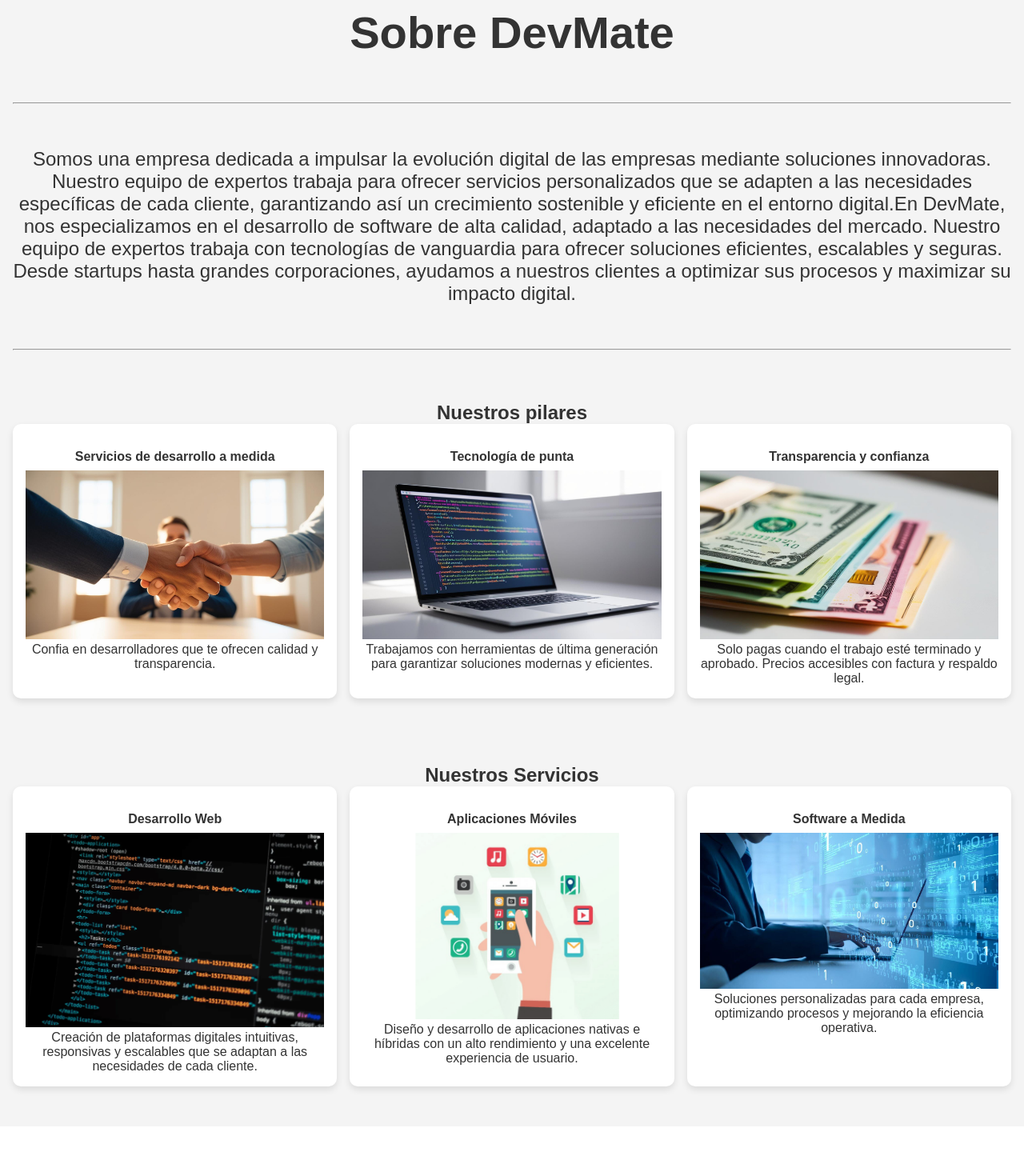
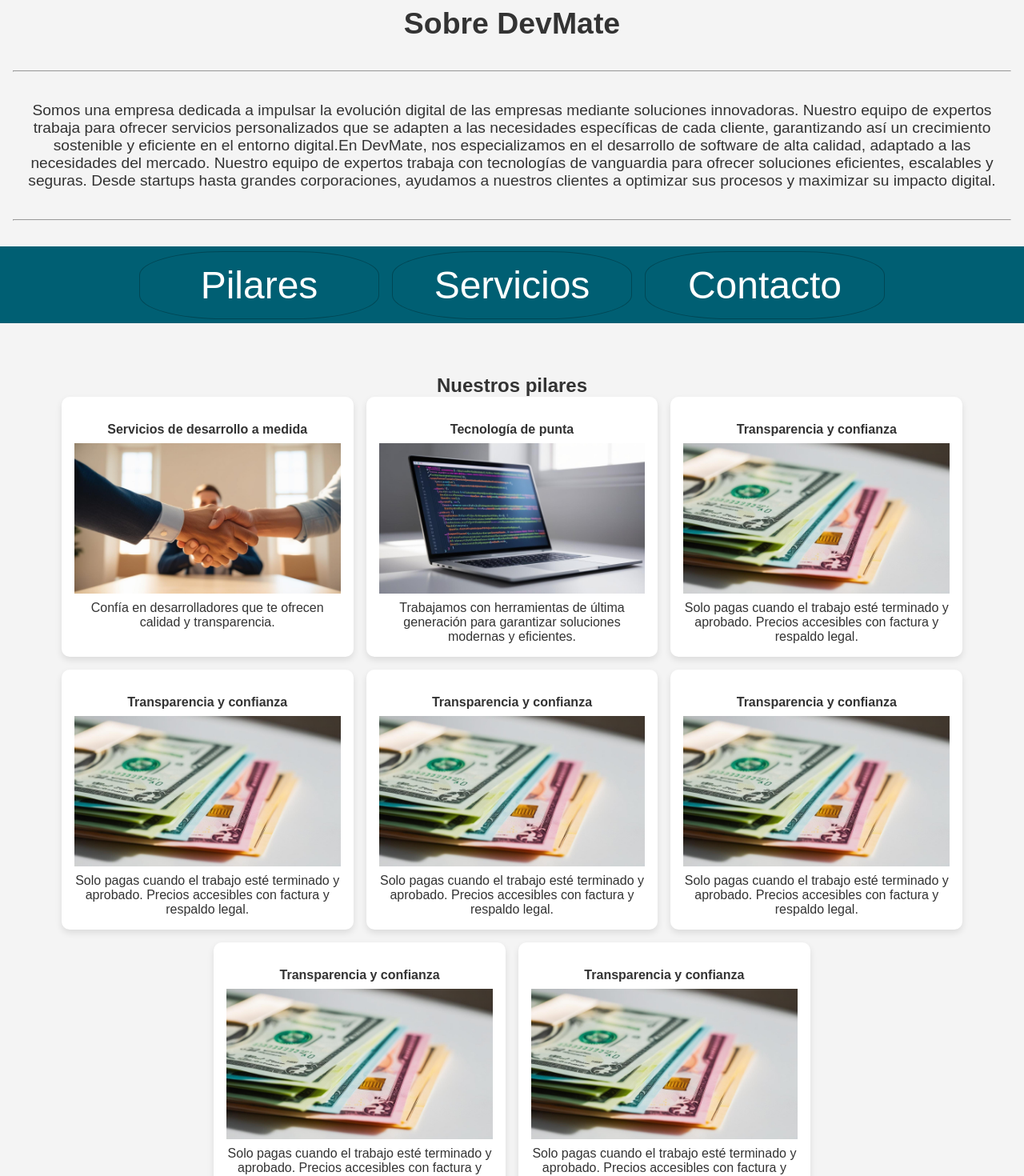
Before and after one commit to Roony11-1/Roony11-1.github.io, a React (Vite) app: page / in a window 1280 px wide. Shown: the part 520-1990 px from the top of the page at 80% size. Before the commit the page ends 1928 px from the top, so only its background shows below. Built offline with nearby package versions, Linux system fonts and the light colour scheme.

Commit message:
re-organizacion del body para crear un panel centrar con botones

```diff
--- a/src/App.jsx
+++ b/src/App.jsx
@@ -5,9 +5,9 @@
 export function App()
 {
     return(
-        <>
+        <main>
             <Header></Header>
             <Body></Body>
-        </>
+        </main>
     )
 }
--- a/src/Body.jsx
+++ b/src/Body.jsx
@@ -2,6 +2,37 @@
 import { SobreNosotros } from "./Body/SobreNosotros"
 import { Pilares } from "./Body/Pilares"
 import { Servicios } from "./Body/Servicios"
+import { Contacto } from "./Body/Contacto"
+import { Boton } from './Body/Boton.jsx'
+
+import { useState } from 'react';
+
+const Expositor = () => {
+    const [seccion, setSeccion] = useState('pilares');
+
+    const renderContenido = () => {
+        if (seccion === 'pilares') return <p><Pilares/></p>;
+        if (seccion === 'servicios') return <p><Servicios/></p>;
+        if (seccion === 'contacto') return <p><Contacto/></p>;
+        return null;
+    };
+
+    return (
+        <div className="cuerpoPagina-expositor">
+            <section className="cuerpoPagina-expositor-header">
+                <nav className="cuerpoPagina-expositor-header-nav">
+                    <Boton onClick={() => setSeccion('pilares')}>Pilares</Boton>
+                    <Boton onClick={() => setSeccion('servicios')}>Servicios</Boton>
+                    <Boton onClick={() => setSeccion('contacto')}>Contacto</Boton>
+                </nav>
+            </section>
+
+            <section className="cuerpoPagina-expositor-contenido">
+                {renderContenido()}
+            </section>
+        </div>
+    );
+};
 
 export function Body()
 {
@@ -9,8 +40,7 @@
         <section className='cuerpoPagina'>
             <Banner />
             <SobreNosotros />
-            <Pilares />
-            <Servicios />
+            <Expositor/>
         </section>
     )
 }
--- /dev/null
+++ b/src/Body/Boton.jsx
@@ -0,0 +1,7 @@
+export function Boton({ children, onClick }) {
+    return (
+        <button className='boton' onClick={onClick}>
+            <span>{children}</span>
+        </button>
+    );
+}
--- /dev/null
+++ b/src/Body/Contacto.jsx
@@ -0,0 +1,16 @@
+export function Contacto() {
+    return (
+        <section id="contact" className="section">
+            <h2>Contacto</h2>
+            <div className="contact-form">
+                <form id="contactForm">
+                    <input type="text" name="nombre" placeholder="Nombre" required />
+                    <input type="email" name="email" placeholder="Correo Electrónico" required />
+                    <textarea name="mensaje" placeholder="Mensaje" rows="5" required></textarea>
+                    <button type="submit">Enviar</button>
+                </form>
+                <div id="mensaje" style={{ display: 'none', color: 'green', marginTop: '10px' }}></div>
+            </div>
+        </section>
+    )
+}
--- a/src/Body/Pilares.jsx
+++ b/src/Body/Pilares.jsx
@@ -1,34 +1,20 @@
 import handshake from '../img/handshake.png'
 import notebook  from '../img/notebook.jpg'
 import billetes  from '../img/billetes.jpg'
-import { Contenedor } from './Contenedor'
+import { Seccion } from './Seccion'
 
-export function Pilares()
-{
-    return(
-        <>
-            <article className="cuerpoPagina-nuestrosPilares">
-                <h2>Nuestros pilares</h2>
-                <article className="cuerpoPagina-pilares">
-                    <Contenedor
-                        contenedorTitle="Servicios de desarrollo a medida"
-                        contenedorImg={handshake}
-                        contenedorText="Confia en desarrolladores que te ofrecen calidad y transparencia."
-                    />
-                    <Contenedor
-                        contenedorTitle="Tecnología de punta"
-                        contenedorImg={notebook}
-                        contenedorText="Trabajamos con herramientas de última generación para garantizar soluciones modernas y eficientes."
-                    />
-                    <Contenedor
-                        contenedorTitle="Transparencia y confianza"
-                        contenedorImg={billetes}
-                        contenedorText="Solo pagas cuando el trabajo esté terminado y aprobado. Precios accesibles con factura y respaldo legal."
-                    />
-                </article>
-            </article>
-            <br />
-        </>
+// Pilares.jsx
+export function Pilares() {
+    const items = [
+        { titulo: "Servicios de desarrollo a medida", img: handshake, texto: "Confía en desarrolladores que te ofrecen calidad y transparencia."},
+        { titulo: "Tecnología de punta", img: notebook, texto: "Trabajamos con herramientas de última generación para garantizar soluciones modernas y eficientes."},
+        { titulo: "Transparencia y confianza", img: billetes, texto: "Solo pagas cuando el trabajo esté terminado y aprobado. Precios accesibles con factura y respaldo legal."},
+        { titulo: "Transparencia y confianza", img: billetes, texto: "Solo pagas cuando el trabajo esté terminado y aprobado. Precios accesibles con factura y respaldo legal."},
+        { titulo: "Transparencia y confianza", img: billetes, texto: "Solo pagas cuando el trabajo esté terminado y aprobado. Precios accesibles con factura y respaldo legal."},
+        { titulo: "Transparencia y confianza", img: billetes, texto: "Solo pagas cuando el trabajo esté terminado y aprobado. Precios accesibles con factura y respaldo legal."},
+        { titulo: "Transparencia y confianza", img: billetes, texto: "Solo pagas cuando el trabajo esté terminado y aprobado. Precios accesibles con factura y respaldo legal."},
+        { titulo: "Transparencia y confianza", img: billetes, texto: "Solo pagas cuando el trabajo esté terminado y aprobado. Precios accesibles con factura y respaldo legal."},
+    ];
 
-    )
+    return <Seccion titulo="Nuestros pilares" items={items} />
 }
--- /dev/null
+++ b/src/Body/Seccion.jsx
@@ -0,0 +1,23 @@
+// Seccion.jsx
+import { Contenedor } from "./Contenedor"
+
+export function Seccion({ titulo, items }) {
+    return (
+        <>
+            <section className="main-seccion">
+                <h2>{titulo}</h2>
+                <article className="body-seccion">
+                    {items.map((item, index) => (
+                        <Contenedor
+                            key={index}
+                            contenedorTitle={item.titulo}
+                            contenedorImg={item.img}
+                            contenedorText={item.texto}
+                        />
+                    ))}
+                </article>
+            </section>
+            <br />
+        </>
+    );
+}
--- a/src/Body/Servicios.jsx
+++ b/src/Body/Servicios.jsx
@@ -1,34 +1,15 @@
 import desarrolloWeb from '../img/web.jpg'
 import appMoviles  from '../img/movil.jpg'
 import softwareMedida  from '../img/custom.jpg'
-import { Contenedor } from './Contenedor'
+import { Seccion } from './Seccion'
 
-export function Servicios()
-{
-    return(
-        <>
-            <article className="cuerpoPagina-nuestrosServicios">
-                <h2>Nuestros Servicios</h2>
-                <article className="cuerpoPagina-servicios">
-                    <Contenedor
-                        contenedorTitle="Desarrollo Web"
-                        contenedorImg={desarrolloWeb}
-                        contenedorText="Creación de plataformas digitales intuitivas, responsivas y escalables que se adaptan a las necesidades de cada cliente."
-                    />
-                    <Contenedor
-                        contenedorTitle="Aplicaciones Móviles"
-                        contenedorImg={appMoviles}
-                        contenedorText="Diseño y desarrollo de aplicaciones nativas e híbridas con un alto rendimiento y una excelente experiencia de usuario."
-                    />
-                    <Contenedor
-                        contenedorTitle="Software a Medida"
-                        contenedorImg={softwareMedida}
-                        contenedorText="Soluciones personalizadas para cada empresa, optimizando procesos y mejorando la eficiencia operativa."
-                    />
-                </article>
-            </article>
-            <br />
-        </>
+// Servicios.jsx
+export function Servicios() {
+    const items = [
+        { titulo: "Desarrollo Web", img: desarrolloWeb, texto: "Creación de plataformas digitales..." },
+        { titulo: "Aplicaciones Móviles", img: appMoviles, texto: "Diseño y desarrollo de apps nativas..." },
+        { titulo: "Software a Medida", img: softwareMedida, texto: "Soluciones personalizadas..." },
+    ];
 
-    )
+    return <Seccion titulo="Nuestros Servicios" items={items} />
 }
--- a/src/Header/Boton.jsx
+++ /dev/null
@@ -1,8 +0,0 @@
-export function Boton({children})
-{
-    return(
-        <button className='barraArriba-botones'>
-            <span>{children}</span>
-        </button>
-    )
-}
--- a/src/css/App.css
+++ b/src/css/App.css
@@ -1,3 +1,21 @@
+/* Botones */
+.boton {
+    cursor: pointer;
+    font-size: 3rem;
+    padding: 6px 16px;
+    border: 1px solid #004755;
+    border-radius: 35%;
+    background: #005F73;
+    color: #fff;
+    height: 85px;
+    width: 300px;
+}
+
+.boton:hover {
+    background: #555;
+    border-radius: 35%;
+}
+
 /* Header */
 .barraArriba {
     background: #005F73;
@@ -7,22 +25,10 @@
     justify-content: space-between;
     align-items: center;
     height: 96px;
-}
 
-.barraArriba-botones {
-    cursor: pointer;
-    font-size: 1rem;
-    padding: 6px 16px;
-    border: 1px solid #005F73;
-    background: #005F73;
-    color: #fff;
-    height: 50px;
-    width: 113px;
-}
-
-.barraArriba-botones:hover {
-    background: #555;
-    border-radius: 5px;
+    position: sticky;
+    top: 0;
+    z-index: 1000;
 }
 
 /* Logo */
@@ -70,7 +76,7 @@
 }
 
 .cuerpoPagina-banner-text {
-    font-size: 2rem; /* mobile-first */
+    font-size: 4rem;
     font-weight: bold;
 }
 
@@ -84,24 +90,39 @@
     font-size: 1.2rem;
 }
 
-/* Pilares */
-.cuerpoPagina-nuestrosPilares {
-    text-align: center;
-    padding: 2rem 1rem;
+/* Expositor */
+.cuerpoPagina-expositor-header {
+    background: #005F73;
+    color: white;
+    padding: 1rem 2rem;
+    display: flex;
+    justify-content: space-between;
+    height: 96px;
+    align-items: center;
+
+    position: sticky;
+    top: 96px;
+    z-index: 999;
+}
+.cuerpoPagina-expositor-header-nav {
+    display: flex;
+    justify-content: center;
+    gap: 1rem;
+    width: 100%;
 }
 
-.cuerpoPagina-pilares {
-    display: flex;
-    flex-direction: column; /* mobile-first: columnas */
-    gap: 1rem;
+.cuerpoPagina-expositor-contenido {
+    padding: 2rem 1rem;
+    text-align: center;
 }
 
+/* Contenedor */
 .cuerpoPagina-contenedor {
     background: #fff;
     padding: 1rem;
     border-radius: 10px;
     box-shadow: 0 4px 8px rgba(0, 0, 0, 0.1);
-    width: 100%;
+    width: 30%;
     text-align: center;
 }
 
@@ -117,47 +138,68 @@
 }
 
 .cuerpoPagina-contenedor-text {
+    margin-top: 5px;
     text-align: center;
 }
 
-/* Servicios */
-.cuerpoPagina-nuestrosServicios {
+.main-seccion {
     text-align: center;
     padding: 2rem 1rem;
 }
 
-.cuerpoPagina-servicios {
+.body-seccion {
     display: flex;
-    flex-direction: column; /* mobile-first: columnas */
+    flex-direction: column;  /* mobile-first */
     gap: 1rem;
 }
 
-/* Media Queries para tablet y desktop */
 @media (min-width: 768px) {
-    .cuerpoPagina-banner-text {
-        font-size: 3rem;
-    }
-
-    .cuerpoPagina-sobreNosotros {
-        font-size: 3rem;
-    }
-
-    .cuerpoPagina-sobreNosotros-text {
-        font-size: 1.5rem;
-    }
-
-    .cuerpoPagina-pilares,
-    .cuerpoPagina-servicios {
-        flex-direction: row; /* en pantallas grandes: filas */
-    }
-
-    .cuerpoPagina-contenedor {
-        width: 33%; /* cada contenedor ocupa 1/3 en desktop */
+    .body-seccion {
+        flex-direction: row;
+        flex-wrap: wrap;      /* 👈 permite que se bajen a otra fila */
+        justify-content: center;
     }
 }
 
-@media (min-width: 1200px) {
-    .cuerpoPagina-banner-text {
-        font-size: 4rem;
-    }
+.section {
+    padding: 4rem 2rem;
+    text-align: center;
 }
+
+.section h2 {
+    font-size: 2.5rem;
+    margin-bottom: 1rem;
+    margin-bottomr: 10px;
+}
+
+.contact-form {
+    max-width: 500px;
+    margin: 0 auto;
+    background: white;
+    padding: 2rem;
+    border-radius: 10px;
+    box-shadow: 0 4px 8px rgba(0, 0, 0, 0.1);
+}
+
+.contact-form input,
+.contact-form textarea {
+    width: 100%;
+    padding: 10px;
+    margin: 10px 0;
+    border: 1px solid #ccc;
+    border-radius: 5px;
+}
+
+.contact-form button {
+    background: #005F73;
+    color: white;
+    padding: 10px;
+    border: none;
+    border-radius: 5px;
+    cursor: pointer;
+    width: 100%;
+}
+
+.contact-form button:hover {
+    background: #00414a;
+}
```
Also changed, not shown: src/Header.jsx (+1 -6 lines).
